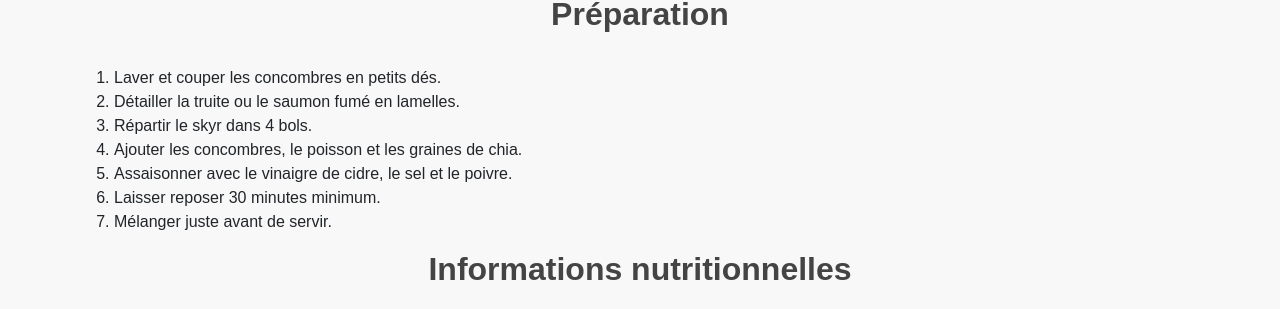
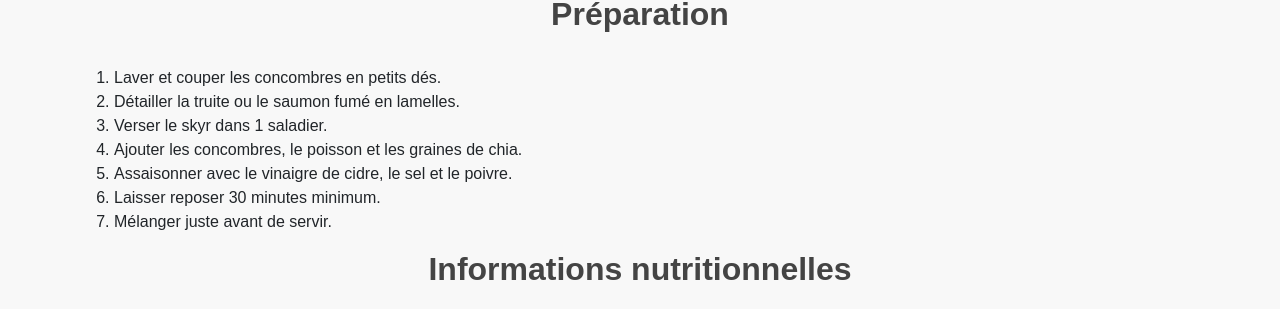
Before and after one commit to laurie-boissay/laurie-boissay.github.io, a Jekyll site: the page built from recettes/bol-nordique.html, in a window 1280 px wide and 1250 px high. Shown: the part 524-833 px from the top of the window. Built offline with Jekyll 4.4.1, drawn with Linux system fonts in a browser that asks for light colours.

Commit message:
Update bol-nordique.html

```diff
--- a/recettes/bol-nordique.html
+++ b/recettes/bol-nordique.html
@@ -58,7 +58,7 @@ extra_head: |
 <ol>
   <li>Laver et couper les concombres en petits dés.</li>
   <li>Détailler la truite ou le saumon fumé en lamelles.</li>
-  <li>Répartir le skyr dans 4 bols.</li>
+  <li>Verser le skyr dans 1 saladier.</li>
   <li>Ajouter les concombres, le poisson et les graines de chia.</li>
   <li>Assaisonner avec le vinaigre de cidre, le sel et le poivre.</li>
   <li>Laisser reposer 30 minutes minimum.</li>
```
